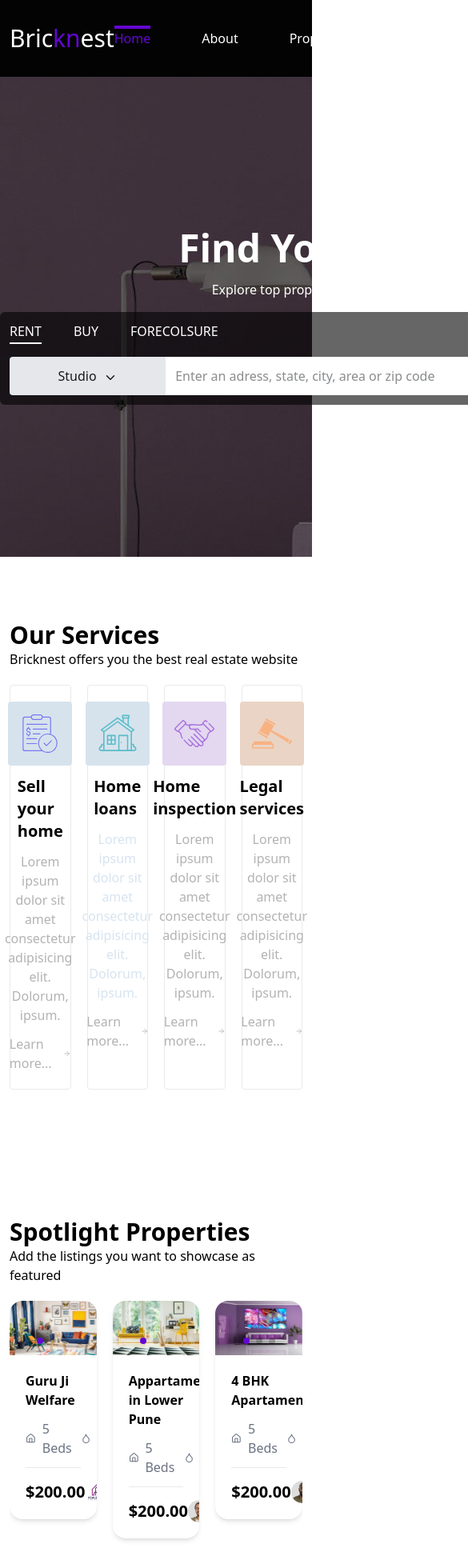
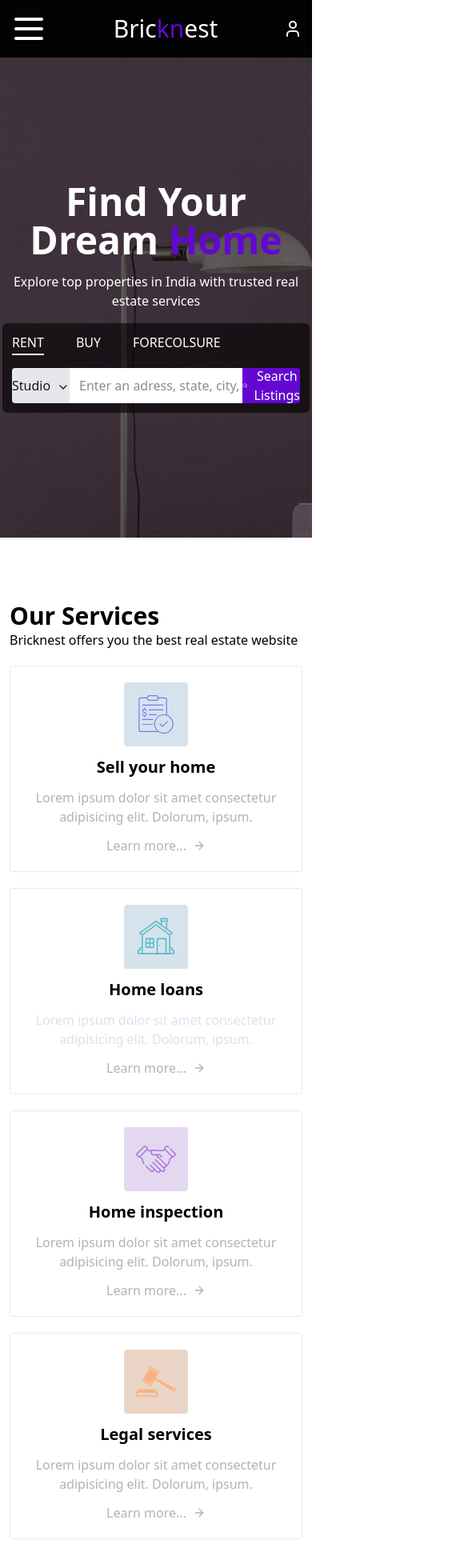
Before and after one commit to RyazanovAndrey/bricknest, a React (Vite) app: page / in a window 390 px wide. Shown: the top 1960 px of the page at 80% size, 585 px wide, since content can reach past the window. Built offline with nearby package versions, Linux system fonts and the light colour scheme.

Commit message:
adaptive

```diff
--- a/src/components/BtnCustom.jsx
+++ b/src/components/BtnCustom.jsx
@@ -2,8 +2,8 @@ import React from 'react'
 
 const BtnCustom = ({ variant, children, clickBtn }) => {
     return variant == 'border' ? (
-        <button onClick={clickBtn} className='custom-btn-border'>{children}</button>
-    ) : <button onClick={clickBtn} className='custom-btn-fill'>{children}</button>
+        <button onClick={clickBtn} className='hidden md:block custom-btn-border'>{children}</button>
+    ) : <button onClick={clickBtn} className='hidden md:block custom-btn-fill'>{children}</button>
 }
 
 export default BtnCustom
--- a/src/components/Footer.jsx
+++ b/src/components/Footer.jsx
@@ -14,7 +14,7 @@ const Footer = () => {
     return (
         <footer className='bg-[#061D33] text-white py-10 mt-auto'>
             <div className="container mx-auto px-3">
-                <div className="grid grid-cols-3 gap-10">
+                <div className="grid md:grid-cols-3 gap-10">
                     <div className="space-y-5">
                         <div className="font-semibold">Contact us</div>
                         <div className="">
--- a/src/components/Header.jsx
+++ b/src/components/Header.jsx
@@ -1,16 +1,22 @@
-import { Phone, User } from 'lucide-react'
+import { Menu, Phone, User } from 'lucide-react'
 import { useState } from 'react'
 import { Link, useLocation } from 'react-router'
 import Modal from './Modal'
 import BtnCustom from './BtnCustom'
+import { MobileMenu } from './MobileMenu'
 
 const Header = () => {
 
   const location = useLocation().pathname
   const [isOpen, setIsOpen] = useState(false)
+  const [mobileMenu, setMobileMenu] = useState(false)
 
   const toggleModal = () => {
     setIsOpen(!isOpen)
+  }
+
+  const toogleMobile = () => {
+    setMobileMenu(!mobileMenu)
   }
 
   const navLinks = [
@@ -21,17 +27,18 @@ const Header = () => {
   ]
 
   return (
-    <header className='w-full bg-header text-white'>
+    <header className='relative w-full bg-header text-white'>
       <div className="container mx-auto px-3 py-3 flex items-center justify-between">
+        <Menu onClick={() => setMobileMenu(!mobileMenu)} className='md:hidden' size={48} />
         <div className="text-3xl font-medium">Bric<span className='text-main'>kn</span>est</div>
-        <div className="flex gap-x-16 items-center">
+        <div className="hidden md:flex gap-x-16 items-center">
           {navLinks.map(link => {
             const isActive = location === link.href
             return <Link to={link.href} className={`relative hover:text-main transition-all ${isActive ? 'text-main after:w-full after:h-1 after:bg-main after:-top-1 after:left-0 after:absolute' : ''}`}>{link.title}</Link>
           })}
         </div>
         <div className="flex items-center gap-x-6">
-          <div className="flex items-center gap-x-2">
+          <div className="hidden md:flex items-center gap-x-2">
             <Phone />
             800-500-44-44
           </div>
@@ -42,6 +49,7 @@ const Header = () => {
         </div>
       </div>
       {isOpen && <Modal toggleModal={toggleModal} />}
+      {mobileMenu && <MobileMenu list={navLinks} toogleMobile={toogleMobile} />}
     </header>
   )
 }
--- /dev/null
+++ b/src/components/MobileMenu.jsx
@@ -0,0 +1,13 @@
+import React from 'react'
+import { Link } from 'react-router'
+
+export const MobileMenu = ({ list, toogleMobile }) => {
+
+    return (
+        <div className='absolute top-[100%] left-0 bg-header z-50 w-full'>
+            {list.map(({ href, title }) => (
+                <Link to={href} onClick={toogleMobile} className='block p-5 text-2xl'>{title}</Link>
+            ))}
+        </div>
+    )
+}
--- a/src/components/TopCard.jsx
+++ b/src/components/TopCard.jsx
@@ -9,7 +9,7 @@ import { AtSign, Brackets, Droplet, Heart, House, Instagram, Share, Share2 } fro
 const TopCard = ({ id, title, debrooms, bathrooms, size, price, images, desc }) => {
 
     return (
-        <div className='flex bg-white rounded-2xl overflow-hidden'>
+        <div className='flex flex-col md:flex-row bg-white rounded-2xl overflow-hidden'>
             <div className="w-[300px] h-[300px]">
                 <Swiper
                     modules={[Pagination]}
--- a/src/pages/AboutPage.jsx
+++ b/src/pages/AboutPage.jsx
@@ -22,7 +22,7 @@ const AboutPage = () => {
       <section className="py-20">
         <div className="container mx-auto px-3">
           <Title title={'Meet Our Team'} desc={'Lorem ipsum dolor sit amet consectetur adipisicing elit. Explicabo ipsa placeat fugiat atque aliquam. Reiciendis exercitationem distinctio quibusdam. Fuga, blanditiis.'} />
-          <div className="grid grid-cols-3 gap-x-5 mt-5">
+          <div className="grid md:grid-cols-3 gap-5 mt-5">
             {aboutList.about.map(item => (
               <AboutCard {...item} />
             ))}
@@ -32,7 +32,7 @@ const AboutPage = () => {
       <section className=''>
         <div className="container mx-auto px-3">
           <Title title='Frequently Asked Questions' desc={'Lorem ipsum dolor sit amet consectetur adipisicing elit. Explicabo ipsa placeat fugiat atque aliquam. Reiciendis exercitationem distinctio quibusdam. Fuga, blanditiis.'} />
-          <div className="my-10 grid grid-cols-2 gap-5">
+          <div className="my-10 grid md:grid-cols-2 gap-5">
 
             {aboutList.accordion.map(item => (
               <AccordionItem {...item} />
--- a/src/pages/BlogPage.jsx
+++ b/src/pages/BlogPage.jsx
@@ -17,7 +17,7 @@ const BlogPage = () => {
             </section>
             <section className='py-20'>
                 <div className="container mx-auto px-3">
-                    <div className="grid grid-cols-3 gap-5">
+                    <div className="grid md:grid-cols-3 gap-5">
                         {blogList.blog.map(item => (
                             <BlogCard {...item} />
                         ))}
--- a/src/pages/HomePage.jsx
+++ b/src/pages/HomePage.jsx
@@ -50,7 +50,7 @@ const HomePage = () => {
       {/* Section Home */}
       <section className='relative bg-[url(/image/Hero.jpg)] object-cover min-h-[600px] grid place-items-center'>
         <div className="absolute bg-black/60 w-full h-full min-h-[600px] z-20"></div>
-        <div className="relative w-[1000px] text-center space-y-4 z-40">
+        <div className="relative w-96 md:w-[1000px] text-center space-y-4 z-40">
           <h1 className='text-5xl font-bold text-white'>Find Your Dream <span className='text-main'>Home</span></h1>
           <p className='text-white'>Explore top properties in India with trusted real estate services</p>
           <div className="bg-black/60 rounded-md p-3 text-white">
@@ -60,11 +60,11 @@ const HomePage = () => {
               ))}
             </div>
             <div className="relative flex mt-5">
-              <button onClick={() => setShowDrop(!showDrop)} className='py-3 text-text cursor-pointer bg-gray-200 w-1/5 rounded-l-sm flex items-center justify-center gap-x-2'>
+              <button onClick={() => setShowDrop(!showDrop)} className='py-3 text-text cursor-pointer bg-gray-200 w-1/5 rounded-l-sm flex items-center justify-center gap-x-2 h-11'>
                 {onBtn}{showDrop ? <ChevronUp size={18} className='relative top-0.5' /> : <ChevronDown size={18} className='relative top-0.5' />}
               </button>
-              <input type="text" className='pl-3 bg-white text-text outline-0 w-3/5' placeholder='Enter an adress, state, city, area or zip code' />
-              <button className='bg-main text-white cursor-pointer flex gap-x-2 items-center justify-center w-1/5 rounded-r-sm'><Search />Search Listings</button>
+              <input type="text" className='pl-3 bg-white text-text outline-0 h-11 w-3/5' placeholder='Enter an adress, state, city, area or zip code' />
+              <button className='bg-main text-white cursor-pointer flex gap-x-2 items-center justify-center w-1/5 rounded-r-sm h-11'><Search />Search Listings</button>
               {showDrop && (
                 <>
                   <div className="absolute top-[105%] bg-white w-60 text-text text-left rounded-sm overflow-hidden">
@@ -82,7 +82,7 @@ const HomePage = () => {
       <section>
         <div className="container mx-auto px-3 py-20">
           <Title title={'Our Services'} desc={'Bricknest offers you the best real estate website'} />
-          <div className="grid grid-cols-4 gap-x-5 mt-5">
+          <div className="grid md:grid-cols-4 gap-5 mt-5">
 
             <div className="relative top-0 border border-line rounded-sm p-5 flex flex-col items-center gap-3 cursor-pointer transition-all hover:-top-1">
               <div className="size-20 bg-[#D6E3ED] rounded-sm flex items-center justify-center">
@@ -130,11 +130,22 @@ const HomePage = () => {
             <Swiper
               modules={[Pagination]}
               spaceBetween={20}
-              slidesPerView={3}
+              slidesPerView={1}
               pagination={{ clickable: true }}
               grabCursor={true}
               loop
               className='h-[500px]'
+              breakpoints={{
+                768: {
+                  slidesPerView: 2
+                },
+                992: {
+                  slidesPerView: 2
+                },
+                1024: {
+                  slidesPerView: 3
+                }
+               }}
             >
               {listRooms.spot.map(item => (
                 <SwiperSlide>
@@ -149,7 +160,7 @@ const HomePage = () => {
       <section className='mt-[-23%] bg-section-violet min-h-[500px] pt-[23%] pb-20'>
         <div className="container mx-auto px-3">
           <Title title={'Top Properties'} desc={'Check the listing you want to showcase as featured '} />
-          <div className="grid grid-cols-2 gap-5 mt-5">
+          <div className="grid md:grid-cols-2 gap-5 mt-5">
             {listRooms.top.map(item => (
               <TopCard {...item} />
             ))}
@@ -160,7 +171,7 @@ const HomePage = () => {
       <section className='py-20'>
         <div className="container mx-auto px-3">
           <Title title={'Featured Collections'} desc={'Display how many properties are by category, city or area'} />
-          <div className="grid grid-cols-4 gap-5 mt-5">
+          <div className="grid md:grid-cols-2 lg:grid-cols-4 gap-5 mt-5">
             {listRooms.collections.map(item => (
               <div className='flex gap-5 p-3 border border-gray-200 cursor-pointer rounded-lg hover:shadow-lg duration-300 '>
                 <div className="size-20 overflow-hidden rounded-md">
@@ -182,7 +193,7 @@ const HomePage = () => {
             <Title title={'Latest Properties'} desc={'List your latest properties and order them as you with'} />
             <BtnCustom clickBtn={showMore} variant={'border'}>View All Properties</BtnCustom>
           </div>
-          <div className="grid grid-cols-3 gap-5 mt-5 mb-20">
+          <div className="grid md:grid-cols-3 gap-5 mt-5 mb-20">
             {listRooms.latest.slice(0, pageLatest * 3).map(item => (
               <SpotlightCard {...item} />
             ))}
@@ -192,7 +203,7 @@ const HomePage = () => {
       {/* Get in touch */}
       <section className='bg-[url(image/page-section.jpg)] py-20 object-cover bg-center grid place-items-center'>
         <div className="container mx-auto px-3">
-          <div className="grid grid-cols-2 rounded-2xl overflow-hidden">
+          <div className="grid md:grid-cols-2 rounded-2xl overflow-hidden">
             <div className="bg-[#111823] text-white">
               <div className="my-20 mx-10 space-y-3">
                 <div className="text-2xl font-bold">Work with the best real estate platform in Mumbai to buy or sell properties</div>
@@ -201,7 +212,7 @@ const HomePage = () => {
               </div>
             </div>
             <div className="bg-white grid place-items-center">
-              <div className="mx-10 space-y-2">
+              <div className="my-10 md:my-0 mx-10 space-y-2">
                 <div className="text-lg font-bold">Get in touch</div>
                 <input type="text" placeholder='Your name' className='w-full border border-gray-200 pl-3 h-11 outline-0 rounded-md' />
                 <input type="text" placeholder='Your email' className='w-full border border-gray-200 pl-3 h-11 outline-0 rounded-md' />
@@ -217,7 +228,7 @@ const HomePage = () => {
       <section className='py-20'>
         <div className="container mx-auto px-3">
           <Title title={'Explore by type'} desc={'Display how many properties are by city, area or category'} />
-          <div className="grid grid-cols-3 gap-5 mt-5">
+          <div className="grid md:grid-cols-3 gap-5 mt-5">
             {listRooms.explore.map(item => (
               <div className='relative rounded-2xl overflow-hidden h-[300px] group cursor-pointer'>
                 <img src={item.image} alt="" />
@@ -235,7 +246,7 @@ const HomePage = () => {
       <section className=''>
         <div className="container mx-auto px-3">
           <Title title={'News & Article'} desc={'Read about what is happening in India real estate market'} />
-          <div className="grid grid-cols-3 gap-5 mt-5">
+          <div className="grid md:grid-cols-3 gap-5 mt-5">
             {listRooms.blog.slice(0, pageBlog * 3).map(item => (
               <BlogCard {...item} />
             ))}
--- a/src/pages/Properties.jsx
+++ b/src/pages/Properties.jsx
@@ -24,7 +24,7 @@ const Properties = () => {
             <section className='my-20'>
                 <div className="container mx-auto px-3">
                     <Title title={'Propertiest'} desc={'List your latest propertiest and order them as you wish'} />
-                    <div className="grid grid-cols-3 gap-5 mt-5">
+                    <div className="grid md:grid-cols-3 gap-5 mt-5">
                         {listRooms.spot.slice(0, page * 3).map(item => (
                             <SpotlightCard {...item} />
                         ))}
```
